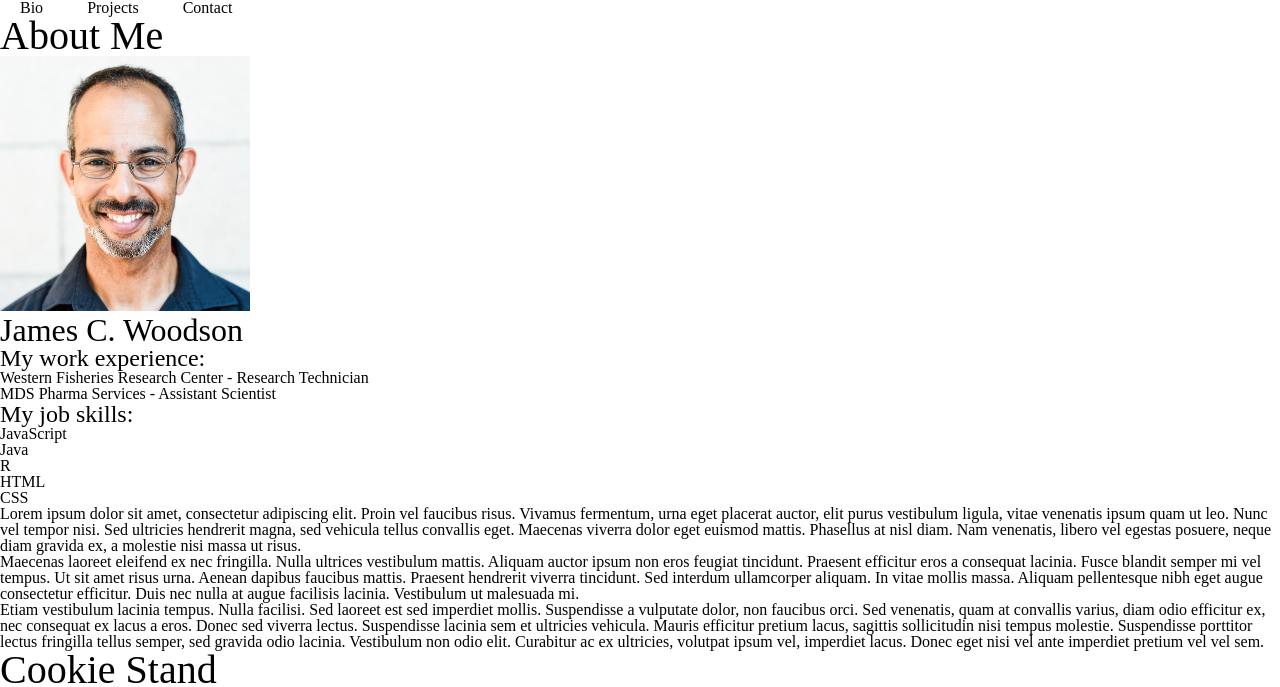
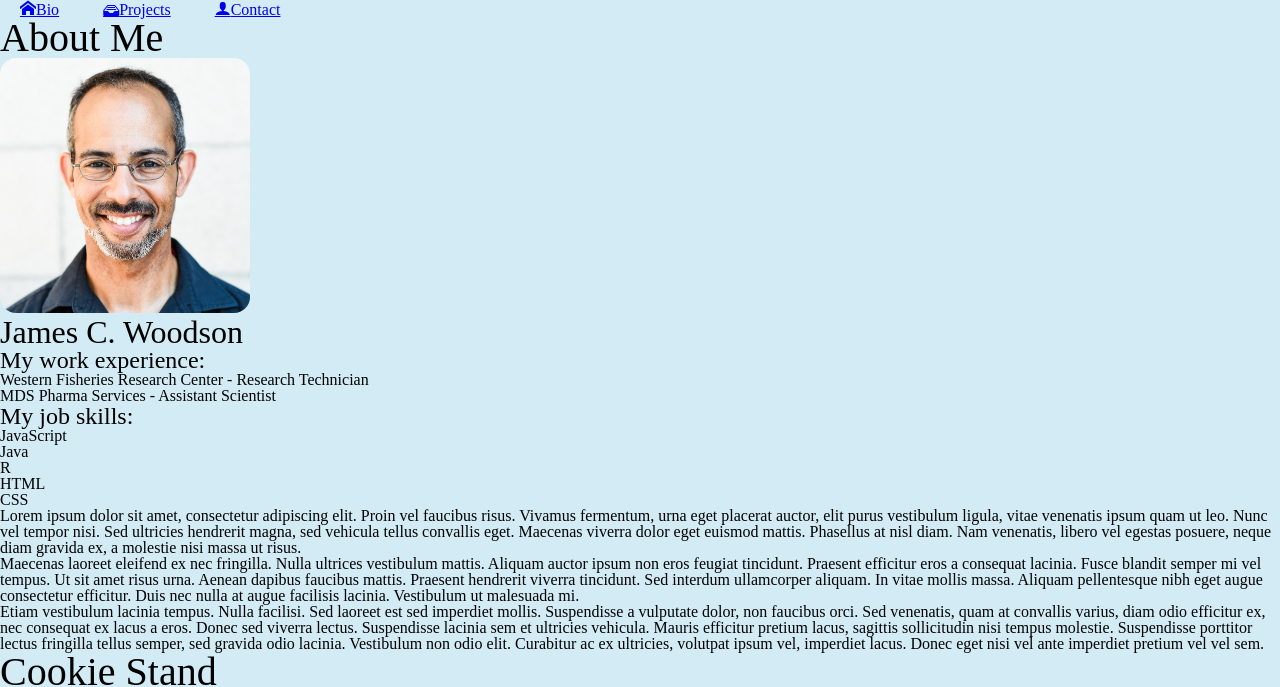
Before and after one commit to RecursiveIteration/Portfolio, a plain HTML site: page index.html in a window 1280 px wide. Shown: the top 687 px of the page. Drawn offline with nearby package versions, Linux system fonts and the light colour scheme; files whose address does not match are found by name.

Commit message:
fixed contact link, added a little css styling to the page

```diff
--- a/css/base.css
+++ b/css/base.css
@@ -1,5 +1,6 @@
 img {
   max-width: 250px;
+  border-radius: 1em;
 }
 
 h1 {
--- a/css/layout.css
+++ b/css/layout.css
@@ -1,3 +1,7 @@
+body {
+  background-color: #d3ebf4;
+}
+
 nav ul {
   display: none;
 }
--- a/index.html
+++ b/index.html
@@ -16,9 +16,9 @@
     <nav class="main-nav">
       <div id="hamburger"><i class="icon-menu"></i></div>
       <ul>
-        <li>Bio</li>
-        <li>Projects</li>
-        <li>Contact</li>
+        <li><a href="#" class="icon-home">Bio</a></li>
+        <li><a href="#" class="icon-drawer">Projects</a></li>
+        <li><a href="#contact_info" class="icon-user">Contact</a></li>
       </ul>
     </nav>
     <section id="bioInfo">
```
